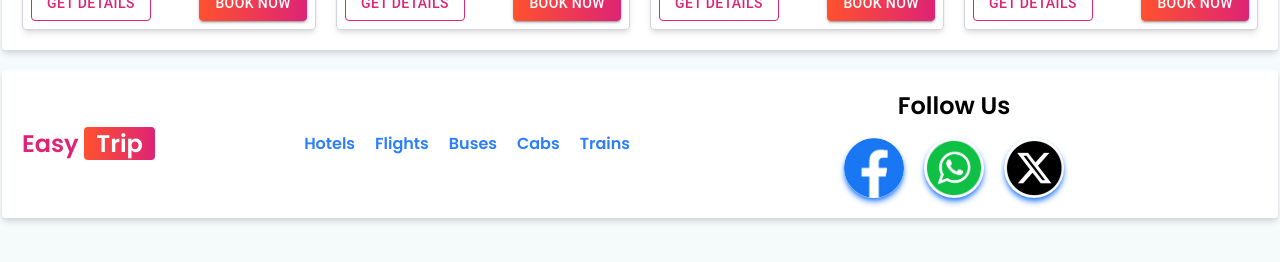
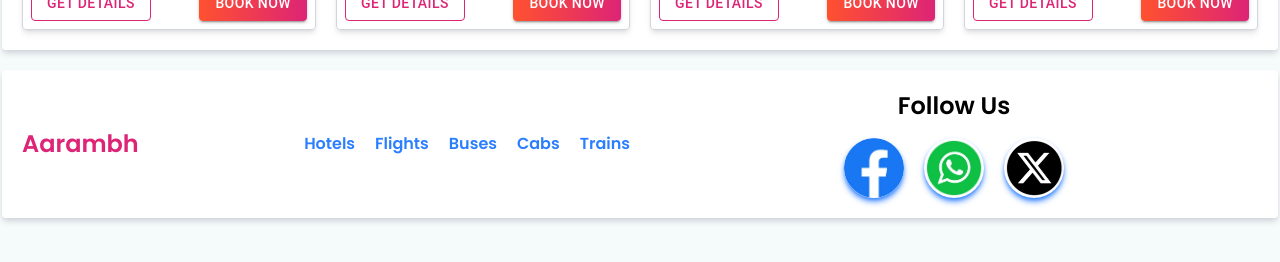
Before and after one commit to kknewsits4u/easytrip, a React (Vite) app: page / in a window 1280 px wide. Shown: the part 2572-2834 px from the top of the page. Built offline with nearby package versions, Linux system fonts and the light colour scheme.

Commit message:
menu changes

```diff
--- a/src/Components/Footer.jsx
+++ b/src/Components/Footer.jsx
@@ -1,39 +1,61 @@
-import React from 'react'
+import React from "react";
 
 const Footer = () => {
   return (
-    <div  className='w-full flex flex-col lg:flex-row items-center justify-between bg-white h-fit shadow-md shadow-gray-300 rounded-sm p-5 gap-5'
-    >
-      <div className=' flex flex-col lg:flex-row items-center justify-between h-full w-1/2 gap-5' >
-         <h1 className='text-2xl font-semibold text-[#dd2476]' >Easy <span className='text-white px-3 rounded'     style={{
-                    background: "linear-gradient(to right, #ff512f, #dd2476)",
-                  }} >Trip</span></h1>
-         <ul className=' flex gap-2 lg:gap-5 text-blue-500 text-md font-semibold' >
-          <li className='cursor-pointer' ><a href="">Hotels</a> </li>
-          <li className='cursor-pointer' ><a href="">Flights</a></li>
-          <li className='cursor-pointer'  ><a href="">Buses</a></li>
-          <li className='cursor-pointer' ><a href="">Cabs</a></li>
-          <li className='cursor-pointer' ><a href="">Trains</a></li>
-         </ul>
+    <div className="w-full flex flex-col lg:flex-row items-center justify-between bg-white h-fit shadow-md shadow-gray-300 rounded-sm p-5 gap-5">
+      <div className=" flex flex-col lg:flex-row items-center justify-between h-full w-1/2 gap-5">
+        <h1 className="text-2xl font-semibold text-[#dd2476]">
+          Aarambh
+
+        </h1>
+        <ul className=" flex gap-2 lg:gap-5 text-blue-500 text-md font-semibold">
+          <li className="cursor-pointer">
+            <a href="">Hotels</a>{" "}
+          </li>
+          <li className="cursor-pointer">
+            <a href="">Flights</a>
+          </li>
+          <li className="cursor-pointer">
+            <a href="">Buses</a>
+          </li>
+          <li className="cursor-pointer">
+            <a href="">Cabs</a>
+          </li>
+          <li className="cursor-pointer">
+            <a href="">Trains</a>
+          </li>
+        </ul>
       </div>
-      <div className=' flex flex-col items-center justify-start h-full w-1/2  gap-4' >
-        <h1 className='font-semibold text-lg lg:text-2xl text-black' >Follow Us</h1>
-        <div className=' flex items-center justify-center gap-5 ' >
-          <div className=' flex items-center justify-center w-10  lg:w-15 h-10 lg:h-15 shadow-md shadow-blue-500 rounded-full'  >
-            <img src="/fbicon.png" alt="social icon"  className='w-full h-full object-cover object-center rounded-full ' />
+      <div className=" flex flex-col items-center justify-start h-full w-1/2  gap-4">
+        <h1 className="font-semibold text-lg lg:text-2xl text-black">
+          Follow Us
+        </h1>
+        <div className=" flex items-center justify-center gap-5 ">
+          <div className=" flex items-center justify-center w-10  lg:w-15 h-10 lg:h-15 shadow-md shadow-blue-500 rounded-full">
+            <img
+              src="/fbicon.png"
+              alt="social icon"
+              className="w-full h-full object-cover object-center rounded-full "
+            />
           </div>
-          <div className=' flex items-center justify-center w-10  lg:w-15 h-10 lg:h-15 shadow-md shadow-blue-500 rounded-full'  >
-            <img src="/whaicon.png" alt="social icon"  className='w-full h-full object-cover object-center rounded-full ' />
+          <div className=" flex items-center justify-center w-10  lg:w-15 h-10 lg:h-15 shadow-md shadow-blue-500 rounded-full">
+            <img
+              src="/whaicon.png"
+              alt="social icon"
+              className="w-full h-full object-cover object-center rounded-full "
+            />
           </div>
-          <div className=' flex items-center justify-center w-10  lg:w-15 h-10 lg:h-15 shadow-md shadow-blue-500 rounded-full'  >
-            <img src="/xicon.png" alt="social icon"  className='w-full h-full object-cover object-center rounded-full ' />
+          <div className=" flex items-center justify-center w-10  lg:w-15 h-10 lg:h-15 shadow-md shadow-blue-500 rounded-full">
+            <img
+              src="/xicon.png"
+              alt="social icon"
+              className="w-full h-full object-cover object-center rounded-full "
+            />
           </div>
-
         </div>
       </div>
+    </div>
+  );
+};
 
-    </div>
-  )
-}
-
-export default Footer
+export default Footer;
```
